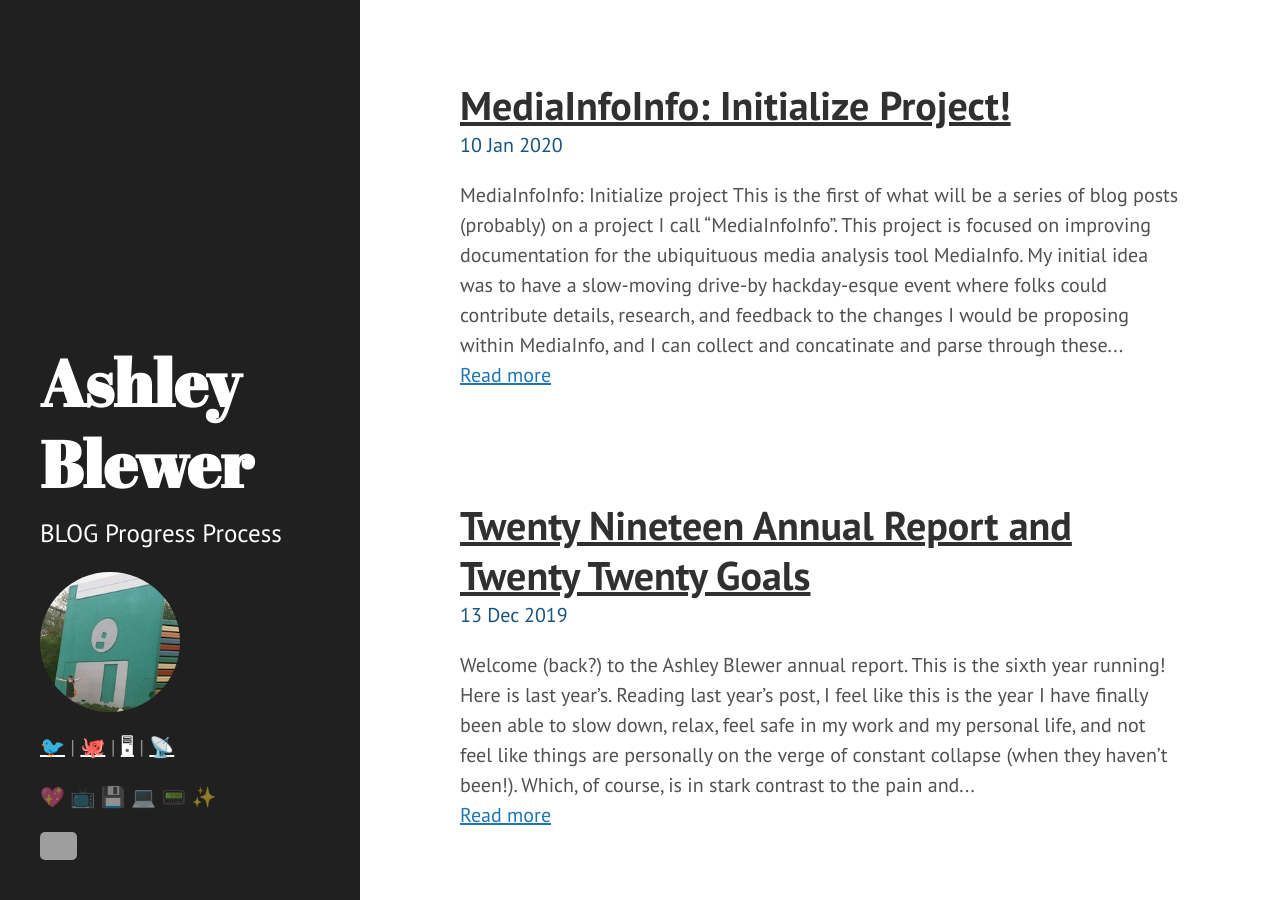
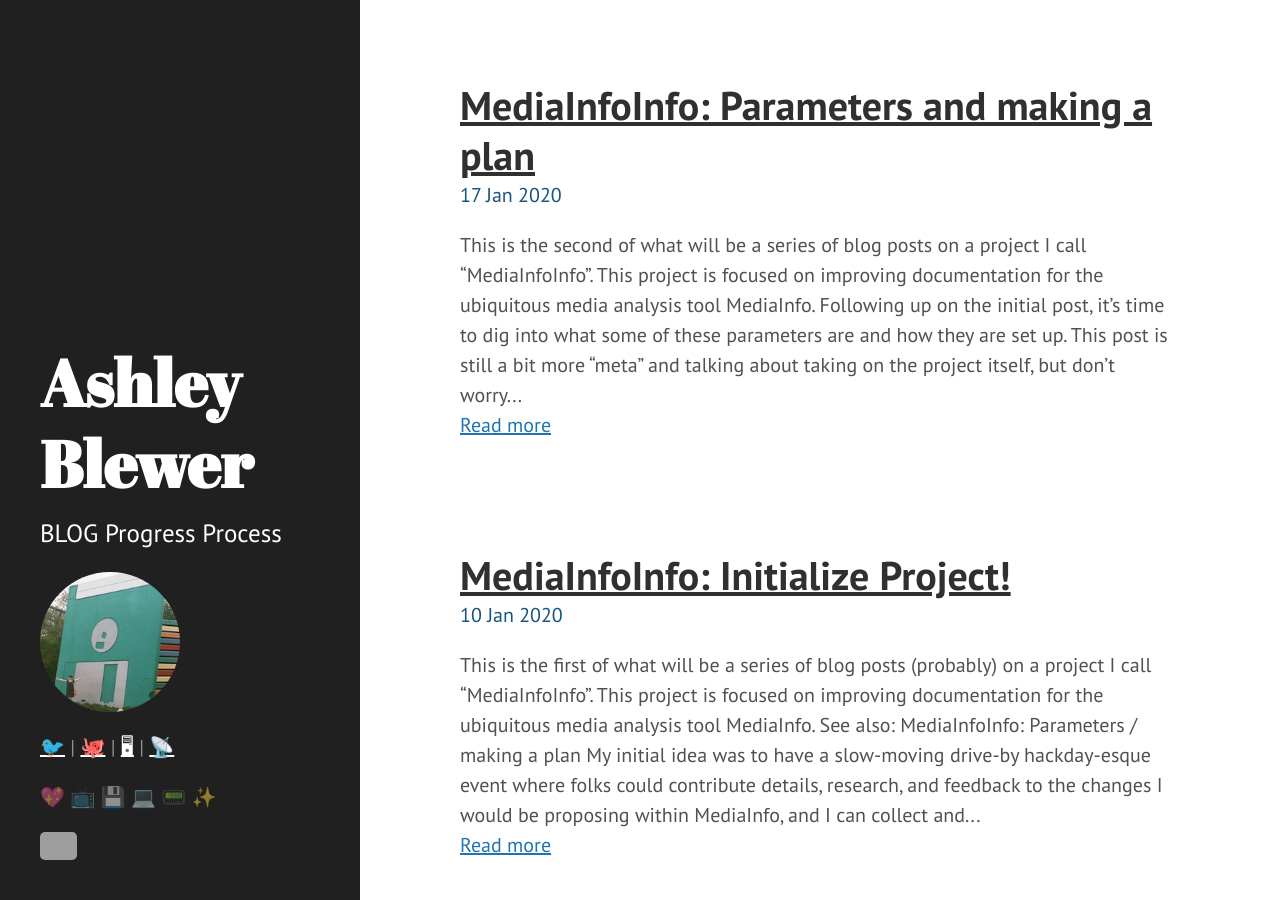
Before and after one commit to ablwr/ablwr.github.io, a Jekyll site: the page built from index.html, in a window 1280 px wide and 900 px high. Built offline with Jekyll 4.4.1, drawn with Linux system fonts in a browser that asks for light colours; the list of posts is cut into pages by our own code; some of the changed lines change nothing that is shown; some of the changed text lies outside the part shown; grey boxes are pictures that could not be loaded.

Commit message:
Add MediaInfoInfo post 2, copy-edit post 1 (woops)

```diff
--- a/_posts/2020-01-10-mediainfoinfo-initialize-project.md
+++ b/_posts/2020-01-10-mediainfoinfo-initialize-project.md
@@ -4,11 +4,12 @@
 date: 2020-01-10 02:00:00 -0500
 ---
 
-## MediaInfoInfo: Initialize project
+This is the first of what will be a series of blog posts (probably) on a project I call "MediaInfoInfo". This project is focused on improving documentation for the ubiquitous media analysis tool [MediaInfo](https://mediaarea.net/MediaInfo).
 
-This is the first of what will be a series of blog posts (probably) on a project I call "MediaInfoInfo". This project is focused on improving documentation for the ubiquituous media analysis tool [MediaInfo](https://mediaarea.net/MediaInfo).
+See also:
+- 2. [MediaInfoInfo: Parameters / making a plan](https://bits.ashleyblewer.com/blog/2020/01/17/mediainfoinfo-parameters-making-a-plan/)
 
-My initial idea was to have a slow-moving drive-by hackday-esque event where folks could contribute details, research, and feedback to the changes I would be proposing within MediaInfo, and I can collect and concatinate and parse through these extra details to come up with the best definition of each of the parameters. I wrestled with this for a long time. GitHub is still, for many, an intimidating space. Google Docs would become extremely sluggish with the necessary size of a document like this. Google Sheets is okay but it's not as easy to have robust commenting or version control. (Yes, both are in Google Sheets, but they are somewhat hidden features, relative to how I am used to working.) I didn't think too much about the "too many cooks in the kitchen" problem, but as I thought through this project, I did think about how most of the feedback I am likely to personally receive is going to come from the audiovisual preservation/conservation sector. I don't want to bias the definitions to that relatively small sector when MediaInfo is used widely in technology in general, and thus should have generic technical definitions, and I wanted to keep that perspective.
+My initial idea was to have a slow-moving drive-by hackday-esque event where folks could contribute details, research, and feedback to the changes I would be proposing within MediaInfo, and I can collect and concatenate and parse through these extra details to come up with the best definition of each of the parameters. I wrestled with this for a long time. GitHub is still, for many, an intimidating space. Google Docs would become extremely sluggish with the necessary size of a document like this. Google Sheets is okay but it's not as easy to have robust commenting or version control. (Yes, both are in Google Sheets, but they are somewhat hidden features, relative to how I am used to working.) I didn't think too much about the "too many cooks in the kitchen" problem, but as I thought through this project, I did think about how most of the feedback I am likely to personally receive is going to come from the audiovisual preservation/conservation sector. I don't want to bias the definitions to that relatively small sector when MediaInfo is used widely in technology in general, and thus should have generic technical definitions, and I wanted to keep that perspective.
 
 While speaking to someone else about this project, I surprised myself by the realization that I am one of the few people that 1) have this knowledge of how digital video works at this level and 2) are willing to share it. It also helps that I am part of the official [MediaArea team](https://mediaarea.net/) and have worked on many other MediaArea-created audiovisual analysis projects. Also, I am weird in that I enjoy doing tedious work. I find it "relaxing."
 
@@ -16,7 +17,7 @@
 
 I got the go-ahead on my idea to update the MediaInfo documentation from the lead (and historically solo) maintainer Jérôme at [No Time To Wait 4](https://mediaarea.net/NoTimeToWait4), a conference we organize. That wasn't strictly necessary, but it's a good idea to get your idea out there to the people who will be responsible for accepting pull requests before starting to work on it, especially since the review and merging of code is itself a burden that is not compensated. Fortunately, Jérôme thought this was a good idea and would be happy to take the pull request and perform the necessary steps to get it into the codebase eventually. And I hope that this task will help cut down on some of the non-technical "[technical debt](https://en.wikipedia.org/wiki/Technical_debt)" him and I both receive regularly, when we need to explain what certain fields mean.
 
-This project will start with updating the output from `mediainfo --Info-Parameters`. This gives the user all of the definitions used to describe files and it's 1644 lines long. That is a lot of lines! The definitions that power this command are located in [this part](https://github.com/MediaArea/MediaInfoLib/tree/master/Source/Resource/Text/Stream) of the codebase. I already did [some of this work](https://github.com/MediaArea/MediaInfoLib/pull/1130/files) in Summer 2019, but I feel like it could use a deeper consideration and consistent phrasing across all of the parameters. This output is underutilized, I think. I didn't know about it until I went digging around for it. And after doing this documentation project, it'd be pretty easy to map the output to something machine-readible, and translate that into something structured and suitable for rendering as HTML. I'd like to do that next, or in conjunction if/when I get bored. I think these definitions are beneficial even outside of the context of this open source library.
+This project will start with updating the output from `mediainfo --Info-Parameters`. This gives the user all of the definitions used to describe files and it's 1644 lines long. That is a lot of lines! The definitions that power this command are located in [this part](https://github.com/MediaArea/MediaInfoLib/tree/master/Source/Resource/Text/Stream) of the codebase. I already did [some of this work](https://github.com/MediaArea/MediaInfoLib/pull/1130/files) in Summer 2019, but I feel like it could use a deeper consideration and consistent phrasing across all of the parameters. This output is underutilized, I think. I didn't know about it until I went digging around for it. And after doing this documentation project, it'd be pretty easy to map the output to something machine-readable, and translate that into something structured and suitable for rendering as HTML. I'd like to do that next, or in conjunction if/when I get bored. I think these definitions are beneficial even outside of the context of this open source library.
 
 Jérôme suggested that I create one PR with a [WIP] flag on it, as a place to ask questions about things I'm unsure of, and generally continue our shared ethos of wanting to work in the open, where others can contribute feedback. I also realized that I could still turn this into an educational opportunity by writing about my deep-dive investigations into some of the media parameters, and share that experience (which I hope will be informative), which I will do on this blog. A large part of working in public means being wrong in public, but fortunately that is something I've mostly grown accustomed to.
 
--- /dev/null
+++ b/_posts/2020-01-17-mediainfoinfo-parameters-making-a-plan.md
@@ -0,0 +1,57 @@
+---
+layout: post
+title: "MediaInfoInfo: Parameters and making a plan"
+date: 2020-01-17 02:00:00 -0500
+---
+
+This is the second of what will be a series of blog posts on a project I call "MediaInfoInfo". This project is focused on improving documentation for the ubiquitous media analysis tool [MediaInfo](https://mediaarea.net/MediaInfo).
+
+Following up on the [initial post](https://bits.ashleyblewer.com/blog/2020/01/10/mediainfoinfo-initialize-project/), it's time to dig into what some of these parameters are and how they are set up. This post is still a bit more "meta" and talking about taking on the project itself, but don't worry -- the next post will be getting into the details of the General stream (aka the container/wrapper).
+
+The MediaInfo parameters are essentially divided up like so:
+
+- Audio -- 280 lines
+- General -- 331 lines
+- Image -- 124 lines
+- Menu -- 94 lines
+- Other -- 188 lines
+- Text -- 238 lines
+- Video -- 377 lines
+
+In total: **1632 definitions**.
+
+Many of these definitions are "repeats", in a way. They are the same data but populated as a different output. The best way, to me, is to utilize this separation to break the work into smaller pieces and make those 1632 definitions less daunting, and then come back around to each to make sure the language I'm using is consistent. I'll start with General, and then move to Video, which is the biggest of the bunch. Then, I'll move to Audio, and follow up with Image. Then, I'll tackle Text. And Other. And then, finally, Menu. This seems to be the order of significance, based on my experience.
+
+First, I had to get these CSVs into shape so it would be easy for me to compare the current value with my new, proposed value. I didn't want to just overwrite and use `git diff` to compare the results -- I wanted to be able to read them side-by-side and take notes. For that, I imported each of the CSVs into a spreadsheet processor, which fortunately was able to understand that they are semicolon-delimited and not comma-delimited when I asked it nicely. I made a column for the parameter, a column for the current definition, a column for my proposed definition, and a column for notes while I sorted each of them out. (They live [here](https://drive.google.com/drive/folders/1hPClSWIyqmCibs7cQzKIri6ILKo2-oNS?usp=sharing) while I work on them, by the way!)
+
+I figured out the syntax and what each of the columns represent when I worked on this 6 months ago, but I've since forgotten. I learned enough to learn that it didn't really matter to me, because I was only changing the definition value, and it was obvious where that is. The others indicate whether a field is the default, or should only be shown when using the `-f` mode for "Full", and stuff like that.
+
+The first letter is always Y or N. Y for Yes, include in the output. N for No, don't include in the standard output.
+
+The next string of letters are one of the following: NI, NT, YI, NTY, YTY, NIY, YFY, NFN, YNY. In this string, it seems that an I signified Integer, T signifies Text, and F signifies Float. I think the N or Ys indicate if showing nothing is acceptable, and whether to show the field if the result is nothing. I'm not totally sure about that, and am waiting to get a [direct answer about it](https://github.com/MediaArea/MediaInfoLib/pull/1207#issuecomment-574878381). It's not something that stops me from working -- and there is a lot of work to do.
+
+Some rows in General have six semicolons, and others have eight, but the definition is still the seventh entry (out of 7, or 9). I think this is when the General track gets more specific and represents aspects of tag metadata, chapters or the menu field (but there is a Menu.csv to parse, too). I'll get to that when I get to that.
+
+A big thing is how many fields repeat between each of the sections. For now, I am thinking about them in a way that has me thinking through the best definition in General.csv -- which will make the first group I work on take the longest amount of time, and then copy those definitions into the others when they are mostly finalized. The definitions are general enough to be applicable for all of the streams.
+
+Things I am thinking about right now is the concept of a style guide -- what kind of patterns will I create and have to stick with, and will have to work for every definition? I need to research what other kinds of tools do. And the other thing I am thinking about is where to pull information from. Here are the source I've been working with:
+
+**Source code**
+Obviously I start here first, which gives me an idea of how often a definition is used, which section it is used for, and if there are any specific values associated (for example, some parameter values are always going to only be Yes or No).
+
+**History.txt**
+The changelog for the project has helped me understand when certain fields came into existence (or became deprecated), and sometimes there are definitions in the History logs when the current parameters definition is very slim.
+
+**Official discussion forum**
+MediaInfo has lived for a very long time on SourceForge, where there is a [discussion forum](https://sourceforge.net/p/mediainfo/discussion) and full history available. It is a rich history, and I have figured out a lot of vague definitions by looking here.
+
+**Bug tracker**
+If the discussion forum has nothing to offer, some things have been explained in the past on the SourceForge [bug tracker](https://sourceforge.net/p/mediainfo/bugs/), or the current [GitHub Issues page](https://github.com/MediaArea/MediaInfoLib/issues).
+
+**Doom9 Forums**
+If these fail, there is a popular forum for digital video called [Doom9](http://forum.doom9.org/), and a lot of people have asked in-depth technical questions about MediaInfo here, over the years.
+
+**The general internet**
+There are lots of online web forums where people are discussing the results from MediaInfo and how they are confused about their messed up files, not just the one I named above. Online forums are such a wonderful part of the open web, and it makes me bummed that so much of these conversations have been locked up into Facebook groups or other walled gardens, and won't leave such a rich history as these other open, independent forums running on open source software.
+
+Okay, I didn't mean to get all philosophical there, at the end, but I did anyway. This is my plan of action for the next few weeks, as I try to quickly tackle all of the parameters (spoiler alert: General is already in the "draft review" phase) and finalize a large pull request for review. I am eager to get a head-start on this, since I have a full-time job, a mini part-time job, and I teach a graduate class, but I don't want to get behind on this "winter break" project after my graduate class starts in only a little bit more than a week!
```
